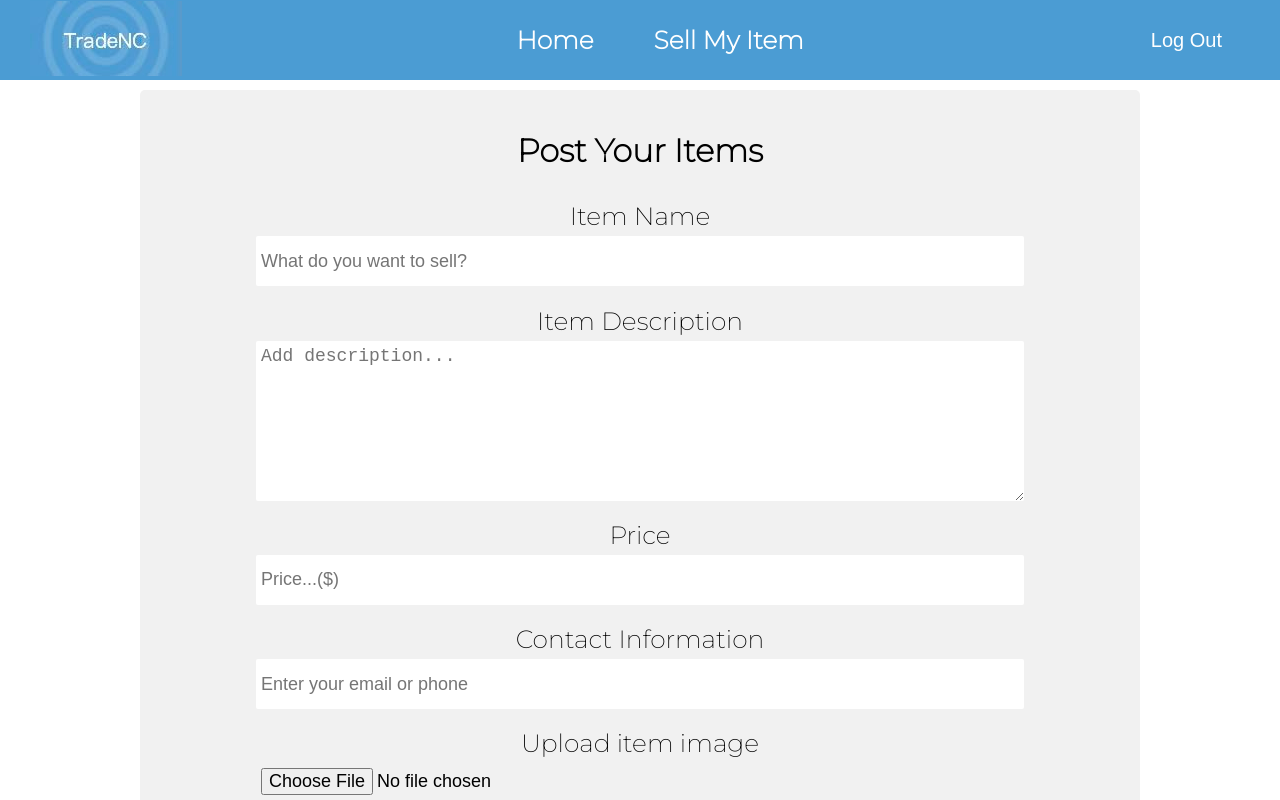
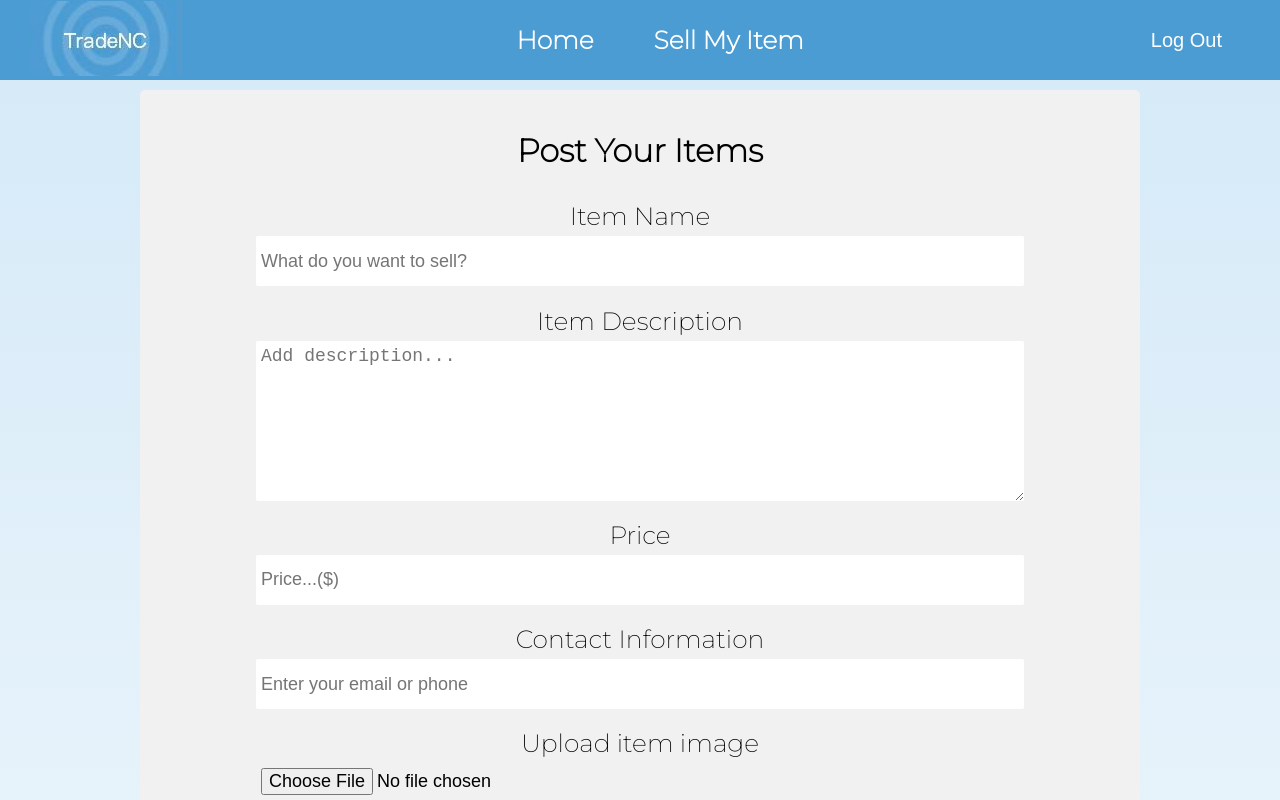
Before and after one commit to lorryzzl/TradeNC, a React (Create React App) app: page /createpost in a window 1280 px wide. Shown: the top 800 px of the page. Built offline with nearby package versions, Linux system fonts and the light colour scheme; no server answers; sample sign-in values are in the browser's storage.

Commit message:
update create post background color

```diff
--- a/src/App.css
+++ b/src/App.css
@@ -63,10 +63,10 @@ h3 {
 }
 
 .createPostPage {
-  width: 100%;
-  height: calc(100vh - 80px);
   display: grid;
   place-items: center;
+  background: linear-gradient(#D6EAF8, #EBF5FB);
+  background-size: cover;
 }
 
 .cpContainer {
--- a/src/pages/CreatePost.js
+++ b/src/pages/CreatePost.js
@@ -59,7 +59,7 @@ const CreatePost = ({ isAuth }) => {
   }, []);
 
   return (
-    <div className="ceatePostPate">
+    <div className="createPostPage">
       <div className="cpContainer">
         <h1>Post Your Items</h1>
         <div className="inputGp">
```
